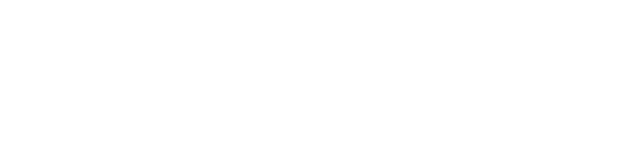
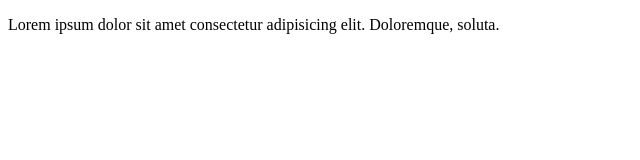
Before and after one commit to Francisco-sa/test-repositorio, a plain HTML site: page index.html in a window 1280 px wide. Shown: the whole page, without its empty margins (0-640 px from the left). Drawn offline with Linux system fonts and the light colour scheme.

Commit message:
Agregado div contenedor

```diff
--- a/index.html
+++ b/index.html
@@ -8,5 +8,12 @@
 </head>
 <body>
 
+    <!--div contenedor 1-->
+    <div class="container">
+        <div class="row">
+            <p>Lorem ipsum dolor sit amet consectetur adipisicing elit. Doloremque, soluta.</p>
+        </div>
+    </div>
+
 </body>
 </html>
```
